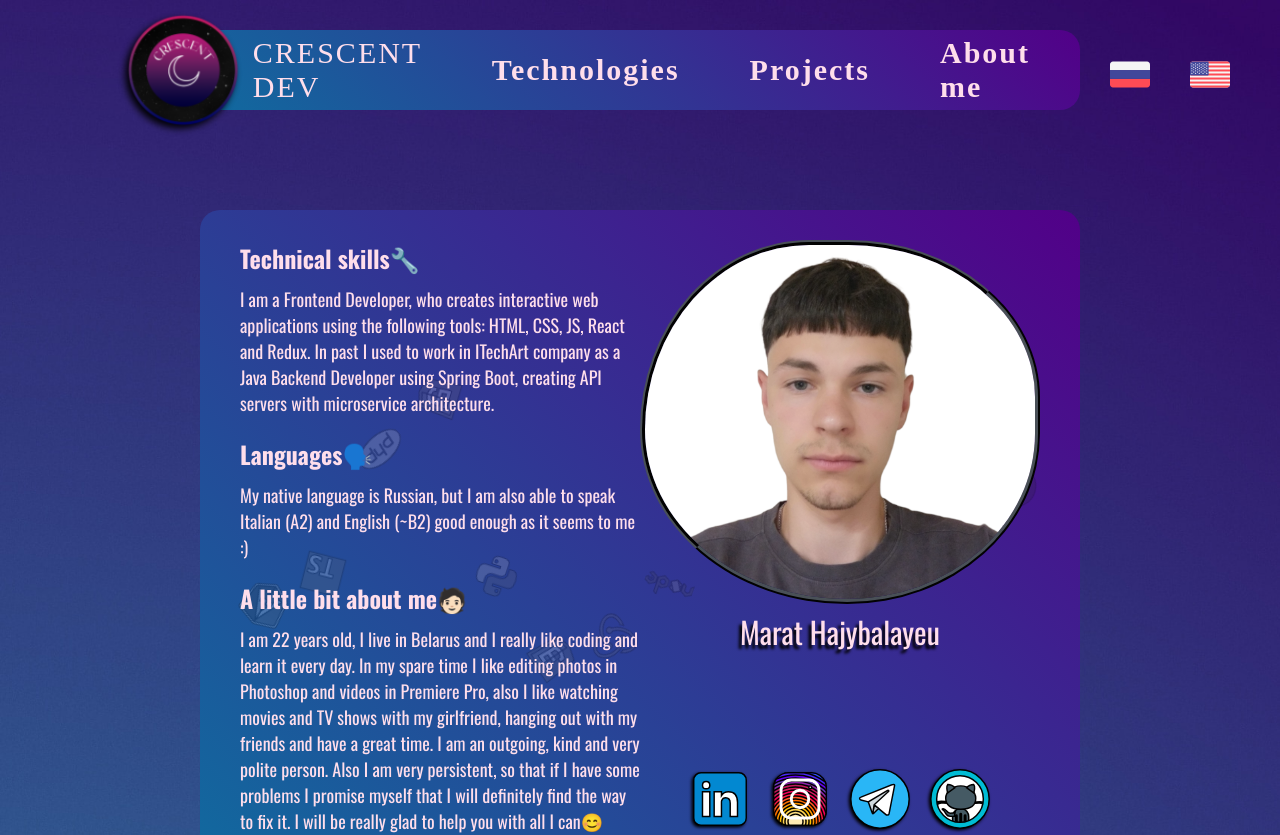
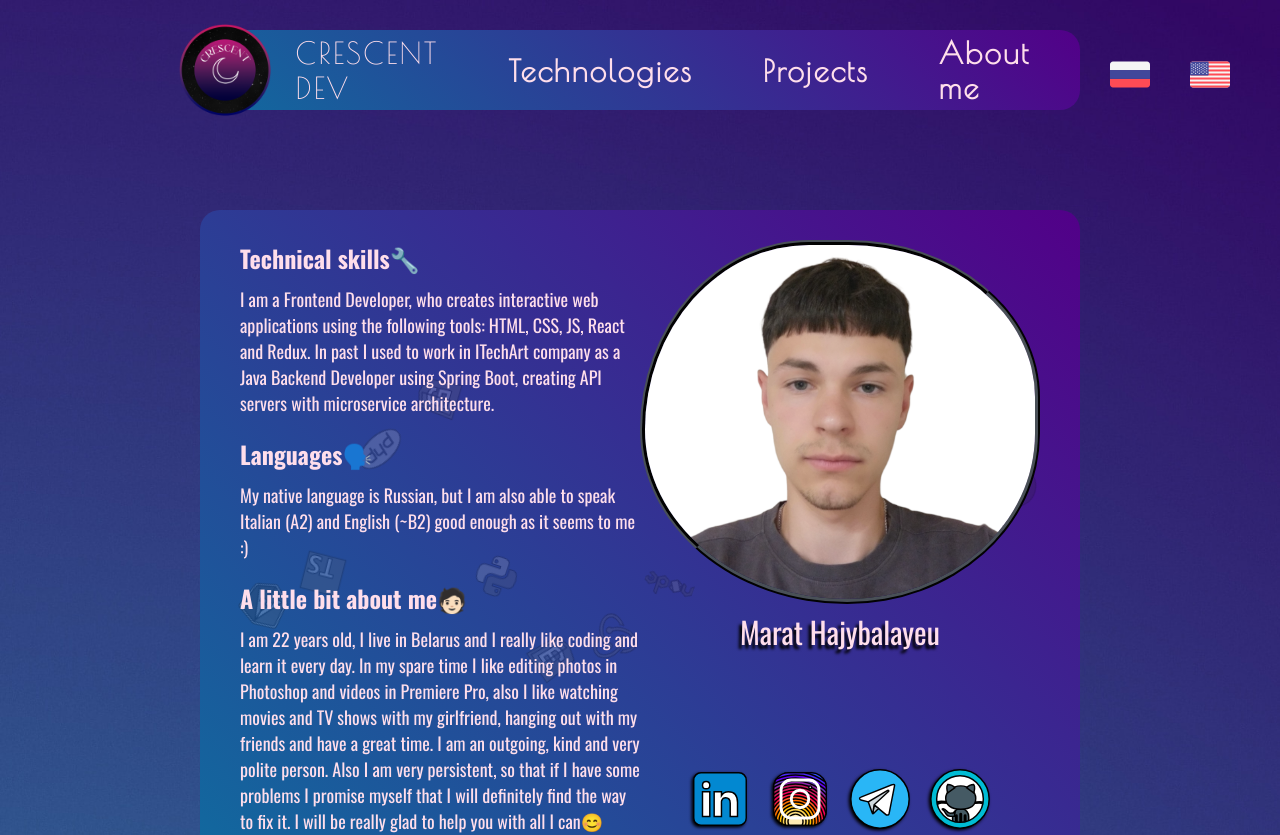
Before and after one commit to Crescent17/cv, a React (Vite) app: page / in a window 1280 px wide. Shown: the top 835 px of the page. Built offline with nearby package versions, Linux system fonts and the light colour scheme.

Commit message:
replace text content that needs to be translated with Formatted Messages and remove animation of logo

```diff
--- a/src/components/layout/Navigation.jsx
+++ b/src/components/layout/Navigation.jsx
@@ -1,5 +1,6 @@
 import styled from "styled-components";
 import {styleVariables} from "../../util/styleVariables.js";
+import {FormattedMessage} from "react-intl";
 
 const Nav = styled.nav`
   background-image: ${styleVariables.colors.gradient};
@@ -10,7 +11,7 @@ const Nav = styled.nav`
   border-radius: 2rem;
   display: flex;
   color: #ffdeeb;
-  font-family: 'Dancing Script', cursive;
+  font-family: 'Poiret One', sans-serif;
 `
 
 const Ul = styled.ul`
@@ -47,25 +48,7 @@ const Li = styled.li`
 
 const Img = styled.img`
   height: 10rem;
-  animation: pulse 4s linear infinite;
   margin-right: 2rem;
-
-  @keyframes pulse {
-    0% {
-      transform: scale(1);
-      filter: drop-shadow(-3px 3px 1px black);
-    }
-
-    50% {
-      transform: scale(1.2);
-      filter: drop-shadow(-3px 3px 3px black);
-    }
-
-    100% {
-      transform: scale(1);
-      filter: drop-shadow(-3px 3px 1px black);
-    }
-  }
 `
 
 export default function Navigation() {
@@ -76,9 +59,9 @@ export default function Navigation() {
                     <Img src="/img/Logo.png" alt="Crescent dev logo"/>
                     CRESCENT DEV
                 </Li>
-                <Li><a href="#tech">Technologies</a></Li>
-                <Li><a href="#projects">Projects</a></Li>
-                <Li><a href="#">About me</a></Li>
+                <Li><a href="#tech"><FormattedMessage id="technologies"/></a></Li>
+                <Li><a href="#projects"><FormattedMessage id="projects"/></a></Li>
+                <Li><a href="#"><FormattedMessage id="about-me"/></a></Li>
             </Ul>
         </Nav>
     )
```
